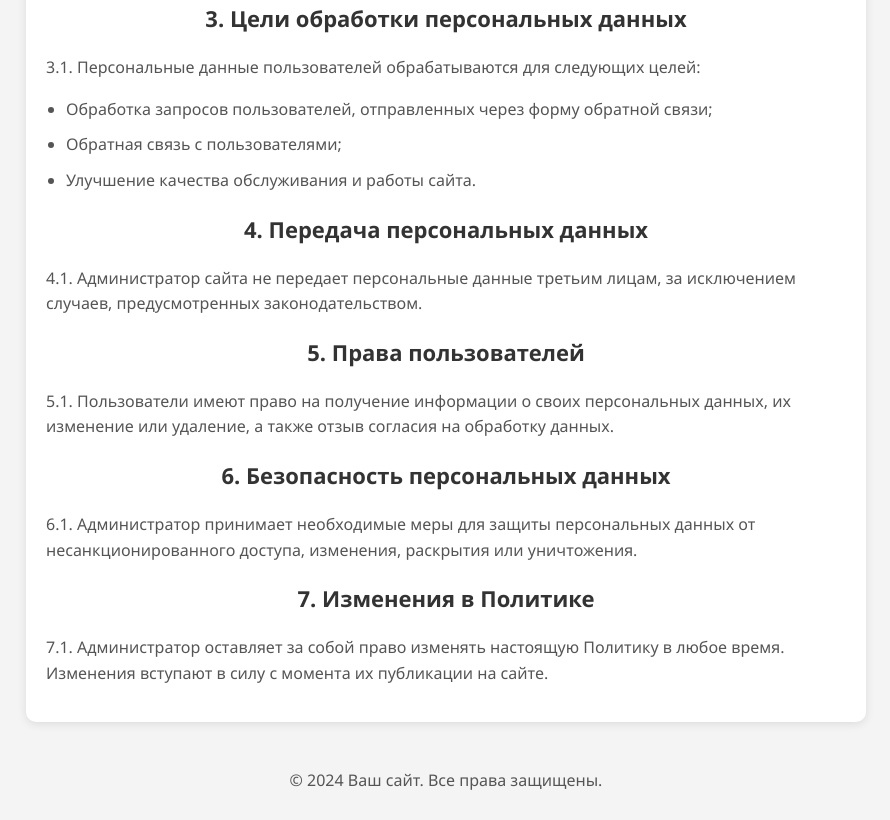
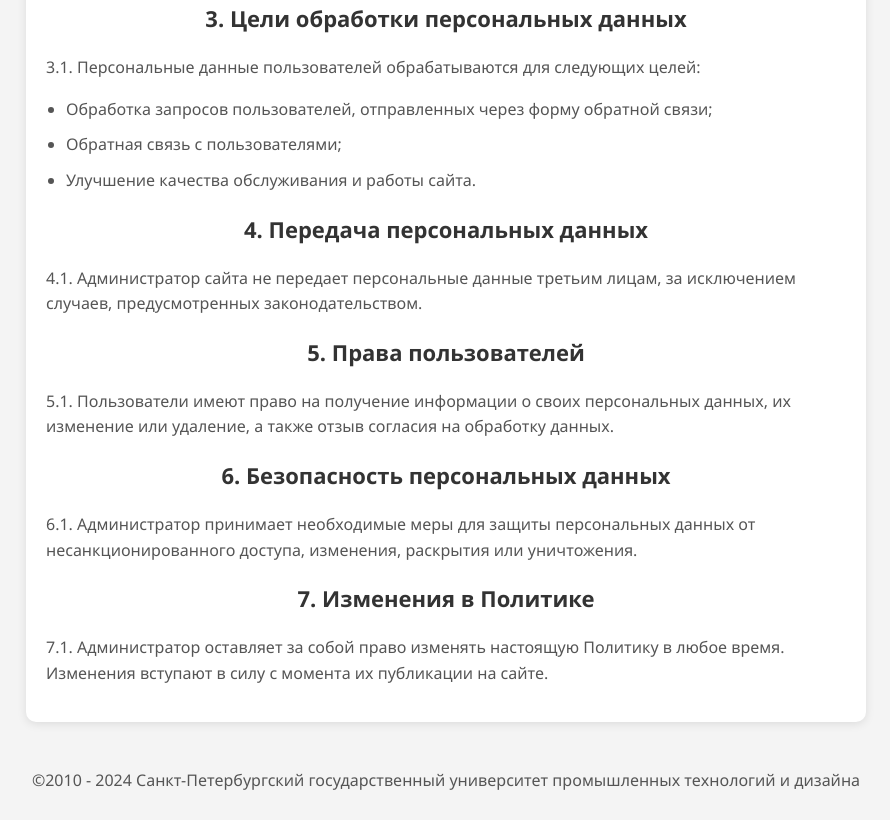
Before and after one commit to Daler2304/appjs, a website: page templates/privacy-policy.html in a window 1280 px wide. Shown: the part 590-1410 px from the top of the page, without its empty margins (194-1084 px from the left). Drawn offline with Linux system fonts and the light colour scheme.

Commit message:
Update privacy-policy.html

```diff
--- a/templates/privacy-policy.html
+++ b/templates/privacy-policy.html
@@ -144,7 +144,7 @@
         </div>
 
         <footer>
-            <p>&copy; 2024 Ваш сайт. Все права защищены.</p>
+            <p>&copy;2010 - 2024 Санкт-Петербургский государственный университет промышленных технологий и дизайна</p>
         </footer>
     </body>
 </html>
```
